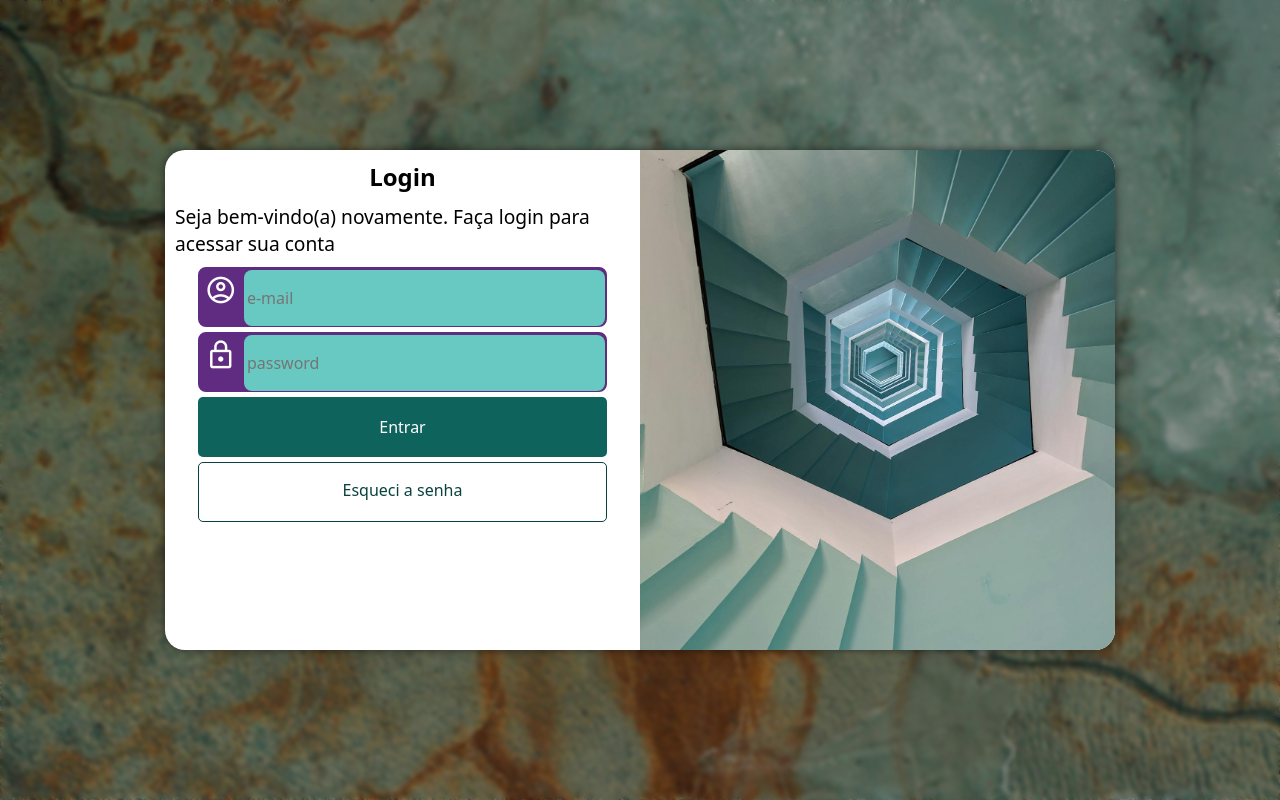
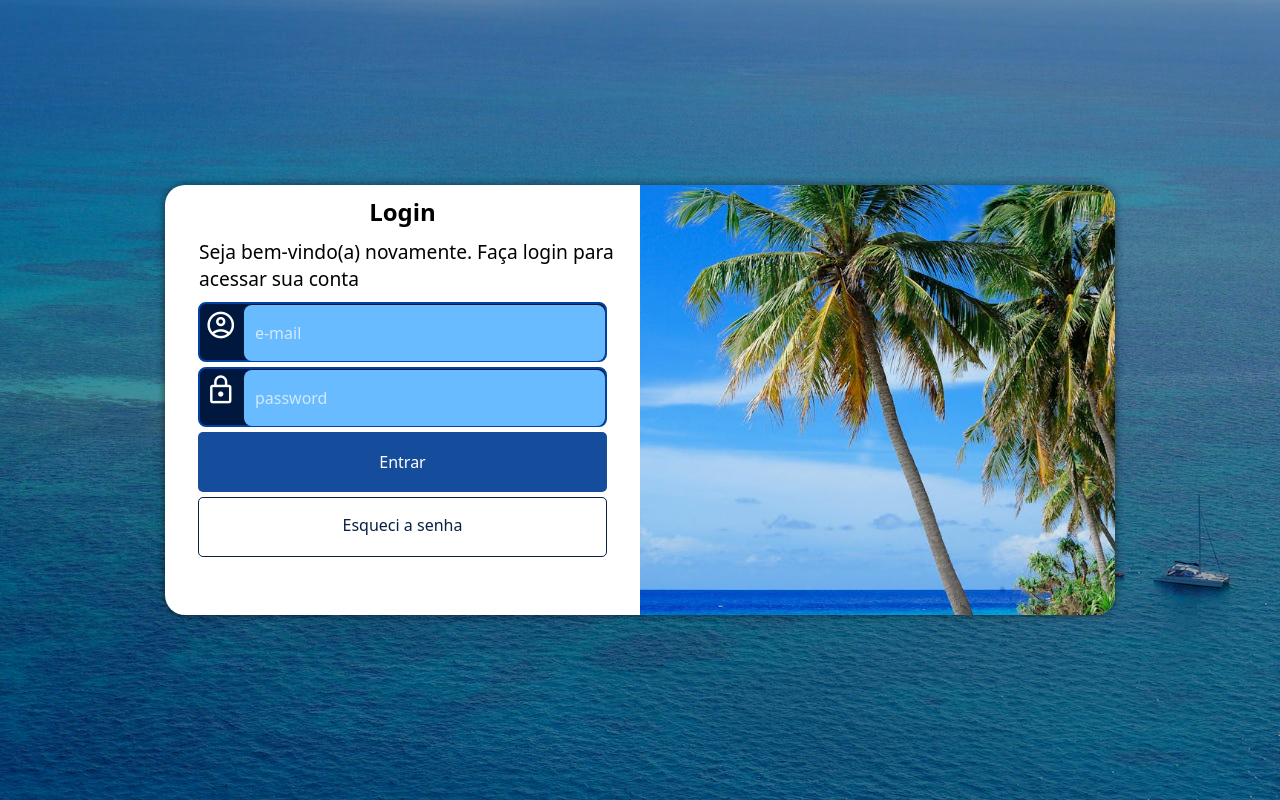
Before and after one commit to freddyaguiar/projeto-login-cursoemvideo, a plain HTML site: page index.html in a window 1280 px wide. Drawn offline with nearby package versions, Linux system fonts and the light colour scheme.

Commit message:
projeto de login finalizado

```diff
--- a/estilos/media-query.css
+++ b/estilos/media-query.css
@@ -3,6 +3,7 @@
 @media screen and (min-width: 768px) and (max-width: 992px ) {
     section#login {
         width: 80vw;
+        height: 360px;
     }
     section#login > div#imagem{
         float: left;
@@ -13,9 +14,11 @@
         float: right;
         width: 65%;
     }
+
     div#formulario > p{
-
+        font-size: 1em;
         font-weight: 500;
+        margin: 10px 0px 10px 24px;
     }
     form > input[type=submit]{
         width: 90%;
@@ -48,6 +51,7 @@
 @media screen and (min-width:992px) {
     section#login {
         width: 950px;
+        height: 430px;
     }
     section#login > div#imagem{
         float: right;
@@ -58,9 +62,12 @@
         float:  left;
         width: 50%;
     }
+
     div#formulario > p{
         font-size: 1.2em;
         font-weight: 500;
+        margin: 10px 0px 10px 24px;
+
     }
     form > a.botao{
         width: 90%;
--- a/estilos/style.css
+++ b/estilos/style.css
@@ -8,14 +8,14 @@
 }
 
 body, html{
-    background-image: url(../imagens/pexels-rok-romih-4175158.jpg);
+    background-image: url(../imagens/pexels-jess-bailey-designs-749564.jpg);
     background-repeat: no-repeat;
-
+    background-size: cover;
 
 }
 main{
-    background-color: rgba(0, 0, 0, 0.4);
-    backdrop-filter: blur(2px);
+    background-color: rgba(0, 0, 0, 0.310);
+    backdrop-filter: blur(0px);
     height: 100vh;
     width: 100vw;
     position: relative;
@@ -24,20 +24,21 @@ section#login{
     position: absolute;
     top: 50%;
     left: 50%;
-    transform: translate(-50%, -50%);
+
     background-color: rgb(255, 255, 255);
-    width: 252px;
+    width: 300px;
     height: 500px;
     border-radius: 20px;
     overflow: hidden;
     box-shadow: 0px 0px 10px rgba(0, 0, 0, 0.555);
 
+    transform: translate(-50%, -50%);
     transition: width 0.3s, height 0.3s;
     transition-timing-function: ease;
 }
 section#login > div#imagem{
     display: block;
-    background: url(../imagens/pexels-mithul-varshan-3023211\ \(1\).jpg)  left center  no-repeat;
+    background: url(../imagens/pexels-asad-photo-maldives-240526.jpg)  left center  no-repeat;
     background-size: cover;
     height: 200px;
 
@@ -55,14 +56,13 @@ div#formulario > h1{
 div#formulario > p{
     font-size: 0.8em;
     font-weight: 500;
-    margin-bottom: 10px;
 }
 
 form > div.campo{
     width: 100%;
     height: 40px;
-    border: 2px solid  #5f2c82;
-    background-color: #5f2c82;
+    border: 2px solid  #0041a1;
+    background-color: #00183d;
     border-radius: 8px;
     margin: 5px 0px;
 }
@@ -77,12 +77,20 @@ form > div.campo > span{
 form > div.campo > input{
     width:calc(100% - 44.5px) ;
     height: 100%;
-    transform: translateY(-12px);
-    background-color: rgb(103, 201, 193);
+    background-color: rgb(105, 187, 255);
     border: 0px;
     font-size: 1em;
     border-radius: 8px;
     padding: 3px;
+    transform: translateY(-12px);
+}
+form > div.campo > input::placeholder{
+    color: rgba(255, 255, 255, 0.678);
+    text-indent: 8px;
+}
+form > div.campo > input:focus-within{
+    background-color: white;
+
 }
 
 form > div.campo > label{
@@ -95,13 +103,13 @@ form > input[type=submit]{
     height: 40px;
     border: none;
     border-radius: 5px;
-    background-color: rgb(14, 99, 92);
+    background-color: rgb(22, 76, 156);
     color: white;
     font-size: 1em;
     cursor: pointer;
 }
 form > input[type=submit]:hover{
-    background-color: rgb(22, 156, 145);
+    background-color: rgb(15, 54, 112);
 }
 
 form > a.botao {
@@ -113,15 +121,15 @@ form > a.botao {
     font-weight: 400;
     text-align: center;
     background-color: white;
-    color: rgb(9, 66, 62);
+    color: rgb(9, 32, 66);
     text-decoration: none;
     border-radius: 5px;
     cursor: pointer;
     margin-top: 5px;
-    border: 1px solid rgb(9, 66, 62);
+    border: 1px solid rgb(9, 34, 66);
 }
 form > a.botao:hover{
-    background-color: rgb(75, 185, 176);
+    background-color: rgb(12, 49, 104);
     font-weight: 600;
-    color: rgb(1, 39, 27);
+    color: #ffffff;
 }
```
Also changed, not shown: imagens/pexels-asad-photo-maldives-240526.jpg (added), imagens/pexels-jess-bailey-designs-749564.jpg (added), imagens/pexels-travis-rupert-1032650.jpg (added).
